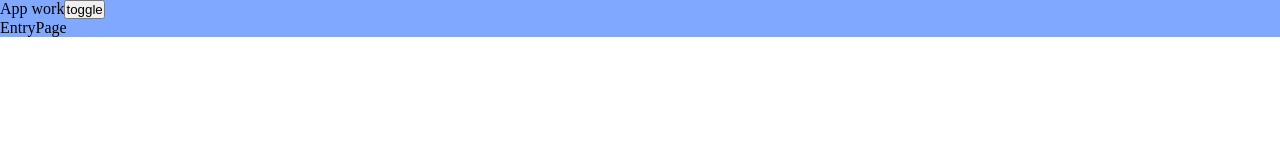
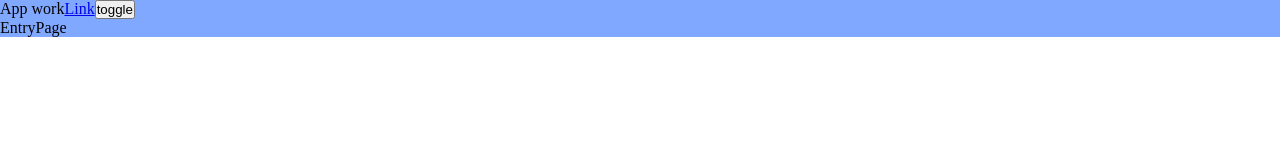
Before and after one commit to aestq/the-message-app, a React (Vite) app: page / in a window 1280 px wide. Shown: the top 160 px of the page. Built offline with nearby package versions, Linux system fonts and the light colour scheme.

Commit message:
update theme provider

```diff
--- a/src/app/App.tsx
+++ b/src/app/App.tsx
@@ -1,12 +1,15 @@
+import { Link } from 'react-router-dom'
+import { RoutesPath } from '@/shared/consts'
 import { classNames, useTheme } from '@/shared/lib'
 import { AppRouter } from './providers/AppRouter'
 
 export const App = () => {
-  const { theme, toggleTheme } = useTheme()
+  const { toggleTheme } = useTheme()
 
   return (
-    <div className={classNames('app', {}, [theme])}>
+    <div className={classNames('app')}>
       App work
+      <Link to={RoutesPath.SUPPORT}>Link</Link>
       <button onClick={toggleTheme}>toggle</button>
       <AppRouter />
     </div>
--- a/src/app/providers/ThemeProvider/ui/ThemeProvider.tsx
+++ b/src/app/providers/ThemeProvider/ui/ThemeProvider.tsx
@@ -1,4 +1,4 @@
-import { type ReactNode, useMemo, useState } from 'react'
+import { type ReactNode, useEffect, useMemo, useState } from 'react'
 import { LOCAL_STORAGE_THEME_KEY } from '@/shared/consts'
 import { Theme, ThemeContext, type ThemeContextProps } from '@/shared/lib'
 
@@ -17,6 +17,10 @@ export const ThemeProvider = (props: ThemeProviderProps) => {
     setTheme
   }), [theme])
 
+  useEffect(() => {
+    document.body.className = theme
+  }, [theme])
+
   return (
     <ThemeContext.Provider value={values}>
       {children}
```
